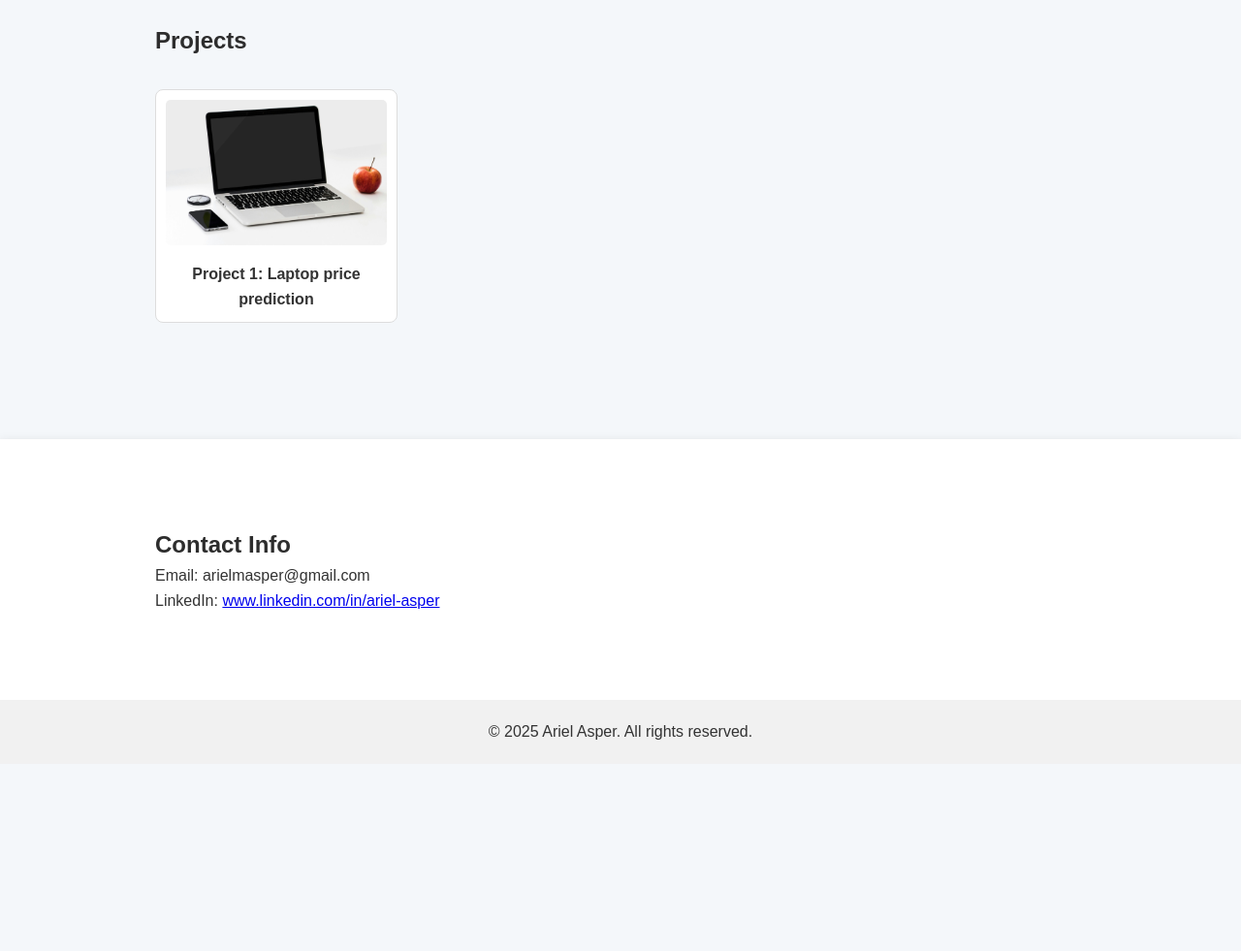
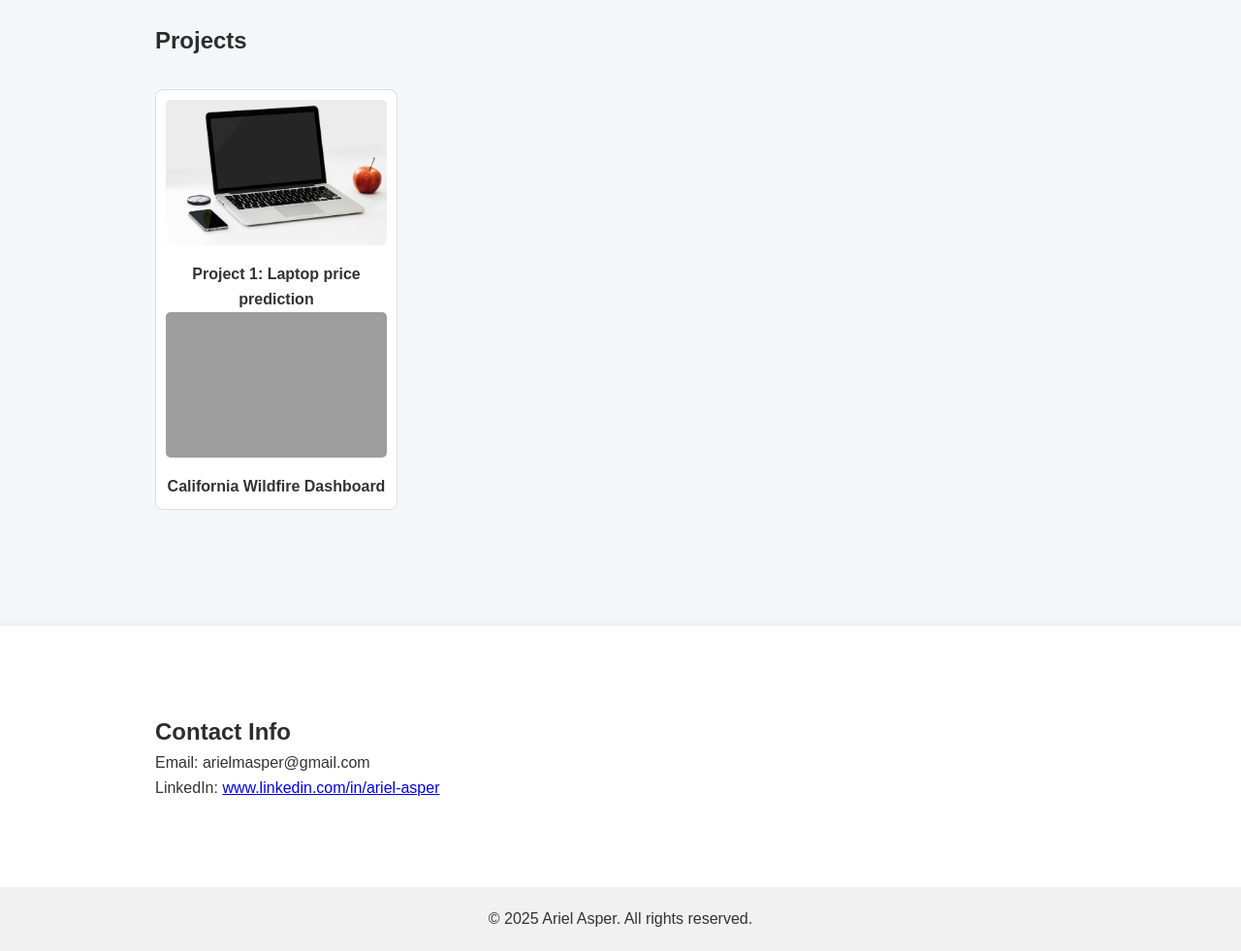
Before and after one commit to ArielMAs/arielmas.github.io, a plain HTML site: page index.html in a window 1280 px wide. Shown: the part 523-1504 px from the top of the page at 97% size. Before the commit the page ends 1311 px from the top, so only its background shows below. Drawn offline with Linux system fonts and the light colour scheme; grey boxes are pictures that could not be loaded.

Commit message:
index updated project link

```diff
--- a/index.html
+++ b/index.html
@@ -42,8 +42,12 @@
       <div class="project-container">
         <div class="project">
           <a href="src/laptop-price_pred/laptop-price-prediction-model.html">
-            <img src="src/laptop-price_pred/laptop_price.jpg" alt="Project 1">
+            <img src="src/laptop-price_pred/laptop_price.jpg" alt="Laptop ML project">
             <p class="project-title">Project 1: Laptop price prediction</p>
+          </a>
+          <a href="https://arielmasappio-xluxavfzuk8gidwpqhwtnb.streamlit.app">
+            <img src="src/wildfire-dashboard/fire_stock.jpg" alt="Wildfire Dashboard">
+            <p class="project-title">California Wildfire Dashboard</p>
           </a>
         </div>
       </div>
```
Also changed, not shown: 1 other file.
